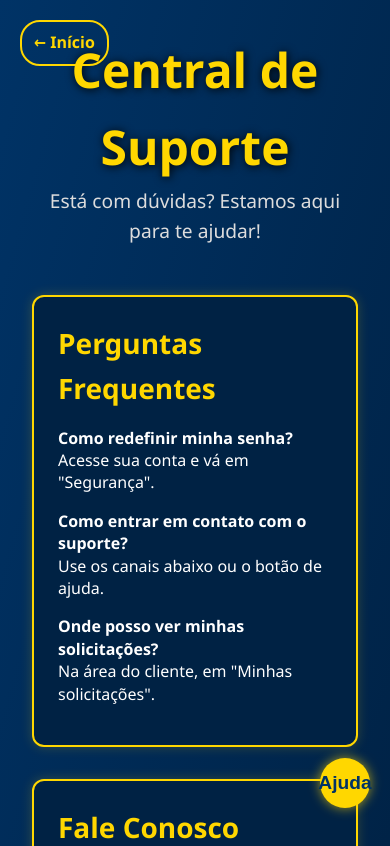
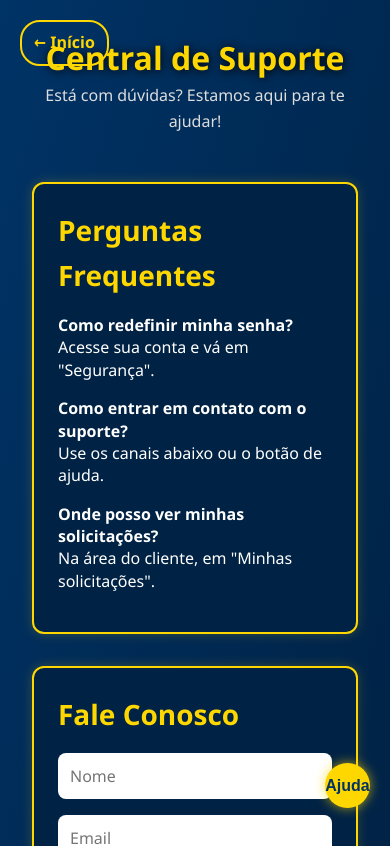
Before and after one commit to ngmaga/TDUM-tepi, a React (Create React App) app: page /suporte in a window 390 px wide. Shown: the top 846 px of the page. Built offline with nearby package versions, Linux system fonts and the light colour scheme.

Commit message:
Update Suporte.css

```diff
--- a/src/styles/Suporte.css
+++ b/src/styles/Suporte.css
@@ -1,4 +1,3 @@
-/* Reset básico */
 .suporte-pagina {
   font-family: "Oswald", sans-serif;
   background: linear-gradient(to bottom right, #003366, #001f3f);
@@ -8,7 +7,6 @@
   position: relative;
 }
 
-  /* Hero */
 .suporte-hero {
   text-align: center;
   margin-bottom: 3rem;
@@ -25,7 +23,6 @@
   color: #ddd;
 }
 
-  /* Seções */
 .suporte-secoes {
   display: flex;
   flex-wrap: wrap;
@@ -58,7 +55,6 @@
   line-height: 1.4;
 }
 
-  /* Formulário */
 form input, form textarea {
   width: 100%;
   margin-bottom: 1rem;
@@ -84,7 +80,6 @@
   background-color: #e6c200;
 }
 
-  /* Contato */
 .canais-contato {
   margin-top: 3rem;
   text-align: center;
@@ -95,7 +90,6 @@
   margin-bottom: 1rem;
 }
 
-/* Botão de ajuda */
 .botao-ajuda {
   position: fixed;
   bottom: 20px;
@@ -143,9 +137,6 @@
   color: #003366;
 }
 
-
-
-  /* Chat */
 .chat-popup {
   position: fixed;
   bottom: 80px;
@@ -176,3 +167,27 @@
   border-radius: 6px;
   border: none;
 }
+
+@media screen and (max-width: 768px) {
+  .suporte-hero h1 {
+    font-size: 2rem;
+  }
+  .suporte-hero p {
+    font-size: 1rem;
+  }
+  .suporte-secoes {
+    flex-direction: column;
+  }
+  .faq, .formulario {
+    min-width: 100%;
+  }
+  .botao-ajuda {
+    width: 45px;
+    height: 45px;
+    font-size: 1rem;
+  }
+  .chat-popup {
+    width: 100%;
+    bottom: 60px;
+  }
+}
```
Lines whose indentation alone changed are shown as unchanged.
